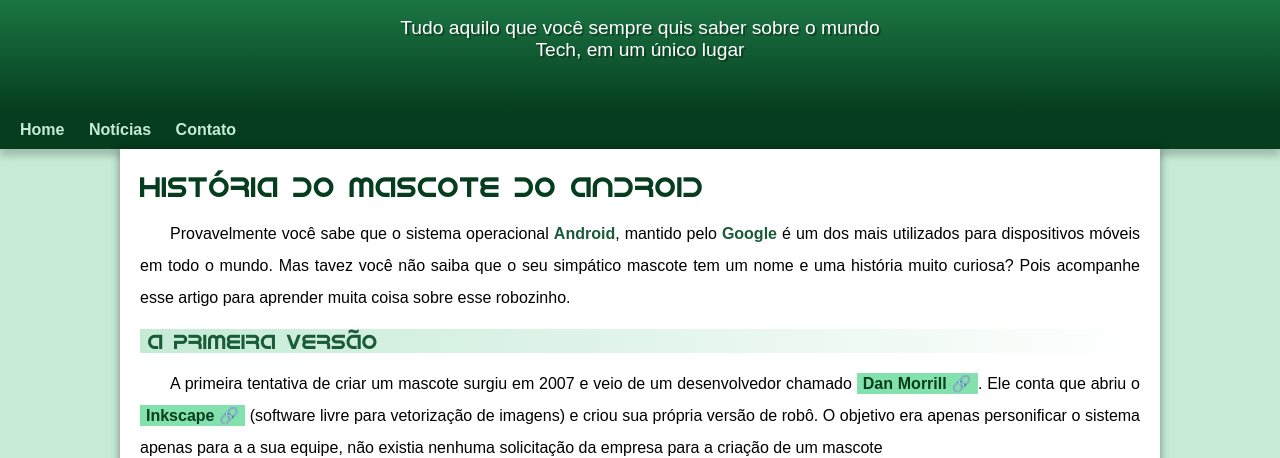
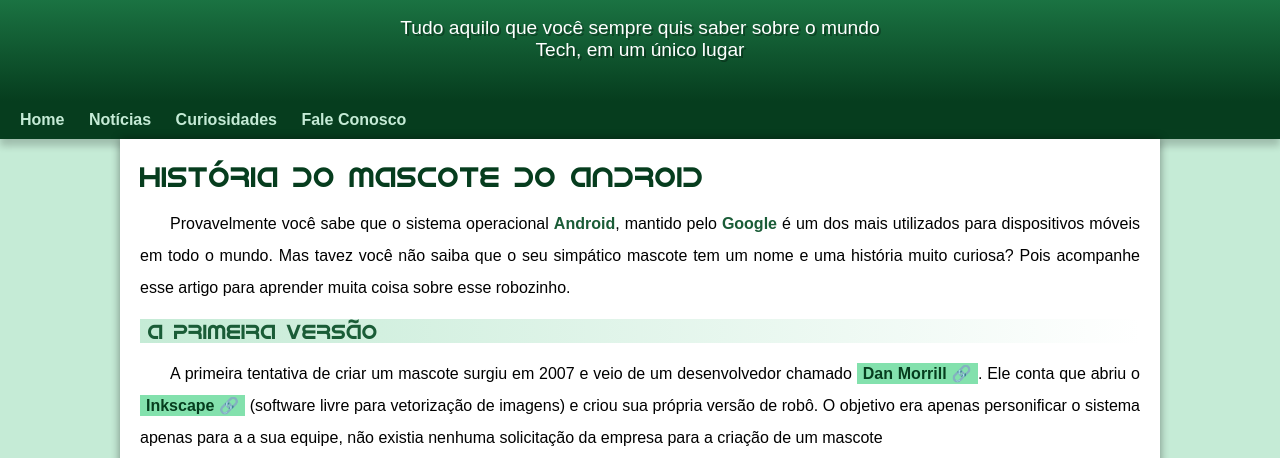
Before and after one commit to DudaSantoos/projeto-android, a plain HTML site: page index.html in a window 1280 px wide. Shown: the part 100-558 px from the top of the page. Drawn offline with Linux system fonts and the light colour scheme.

Commit message:
atualizei o index

```diff
--- a/estilo/style.css
+++ b/estilo/style.css
@@ -60,7 +60,7 @@
     padding-right: 10px;
     padding-left: 10px;
     margin: auto;
-    padding-bottom: 50px;
+    padding-bottom: 40px;
     text-shadow: 2px 2px 0px rgba(0, 0, 0, 0.315);
 }
 
--- a/index.html
+++ b/index.html
@@ -17,7 +17,8 @@
     <nav>
         <a href="#">Home</a>
         <a href="#">Notícias</a>
-        <a href="#">Contato</a>
+        <a href="#">Curiosidades</a>
+        <a href="#">Fale Conosco</a>
     </nav>
     <main>
         <article>
```
